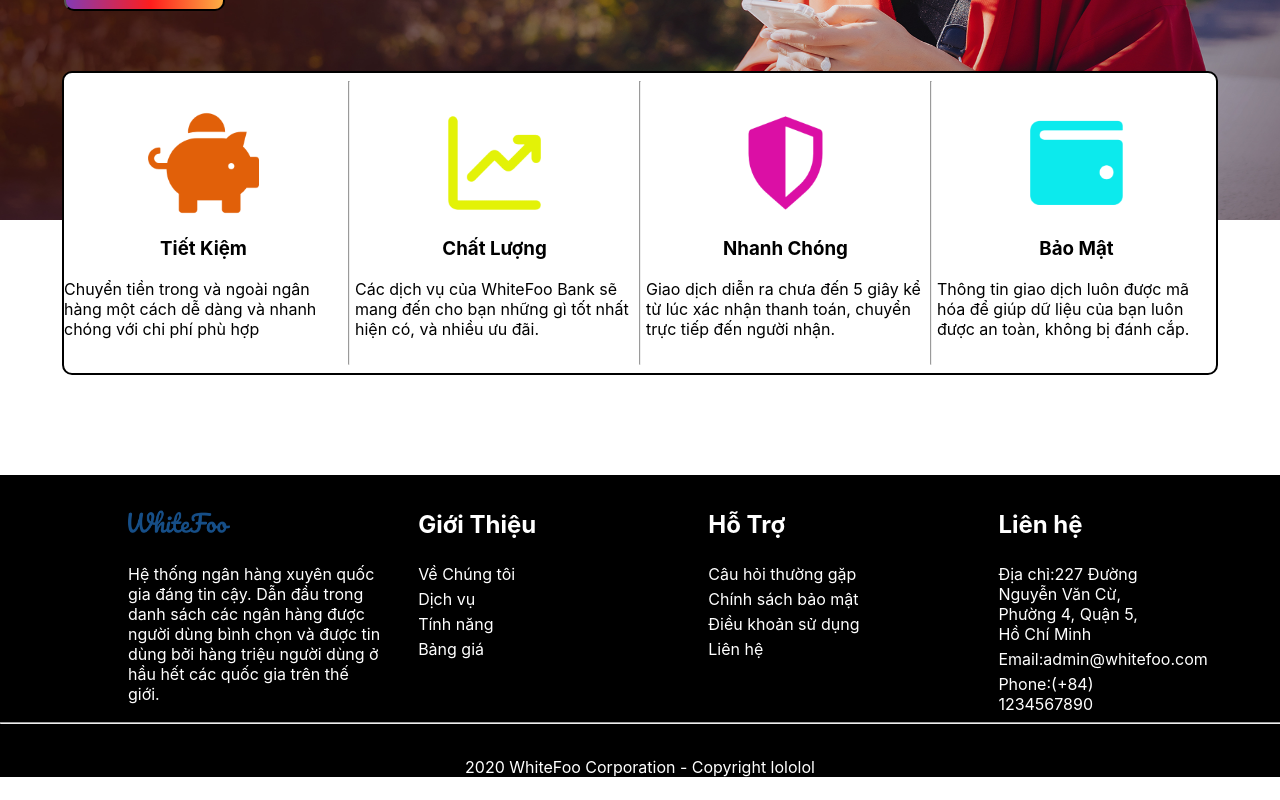
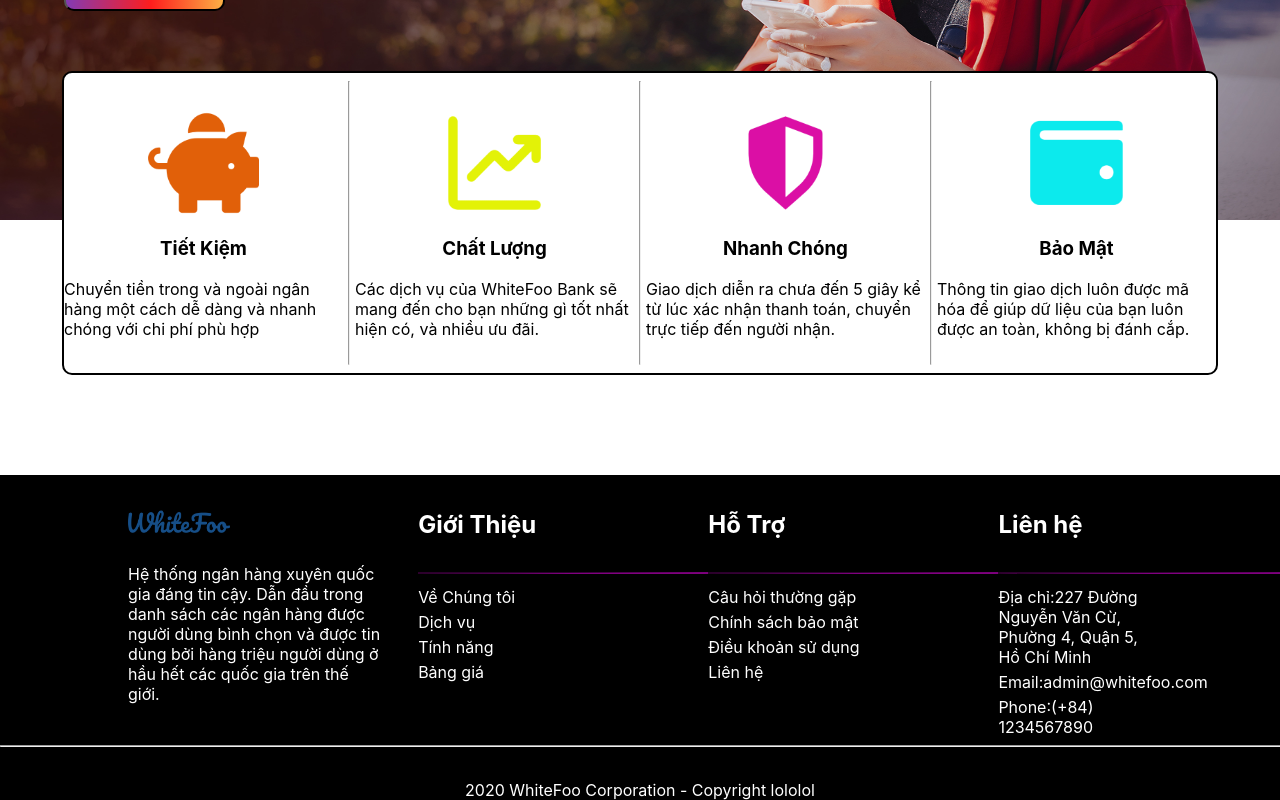
Before and after one commit to vwaizer/mindxCourseLv2, a React (Create React App) app: page / in a window 1280 px wide. Shown: the part 399-1199 px from the top of the page. Before the commit the page ends 1176 px from the top, so only its background shows below. Built offline with nearby package versions, Linux system fonts and the light colour scheme.

Commit message:
add purple line at the end

```diff
--- a/src/component/Content.jsx
+++ b/src/component/Content.jsx
@@ -60,6 +60,7 @@ const TableContainer=styled.div`
     border-radius:10px;
     border:2px solid black;
     background-color:white;
+    transition:all 1s linear;
 
 `;
 
@@ -191,6 +192,7 @@ const Content = () => {
             </FooterItem>
             <FooterItem>
                 <h2>Giới Thiệu</h2>
+                <hr style={{borderWidth:"1px 150px",borderColor:"purple"}}/>
                 <div>Về Chúng tôi</div>
                 <div>Dịch vụ</div>
                 <div>Tính năng</div>
@@ -198,6 +200,7 @@ const Content = () => {
             </FooterItem>
             <FooterItem>
                 <h2>Hỗ Trợ </h2>
+                <hr style={{borderWidth:"1px 150px",borderColor:"purple"}}/>
                 <div>Câu hỏi thường gặp</div>
                 <div>Chính sách bảo mật</div>
                 <div>Điều khoản sử dụng</div>
@@ -205,6 +208,7 @@ const Content = () => {
             </FooterItem>
             <FooterItem style={{width:"15%"}}>
                 <h2>Liên hệ</h2>
+                <hr style={{borderWidth:"1px 150px",borderColor:"purple"}}/>
                 <div>Địa chỉ:227 Đường Nguyễn Văn Cừ, Phường 4, Quận 5, Hồ Chí Minh</div>
                 <div>Email:admin@whitefoo.com</div>
                 <div>Phone:(+84) 1234567890</div>
```
